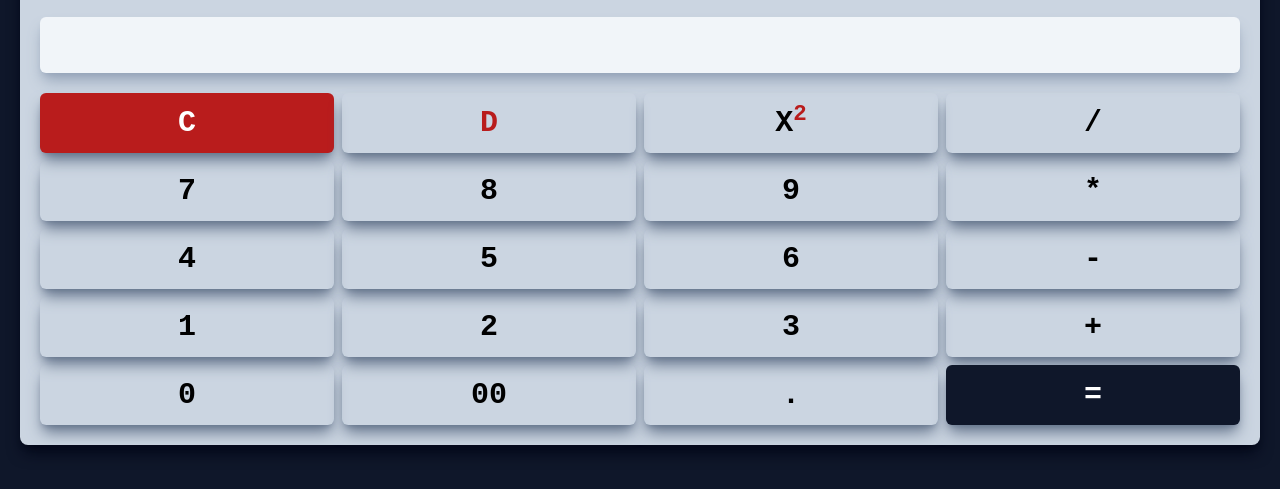
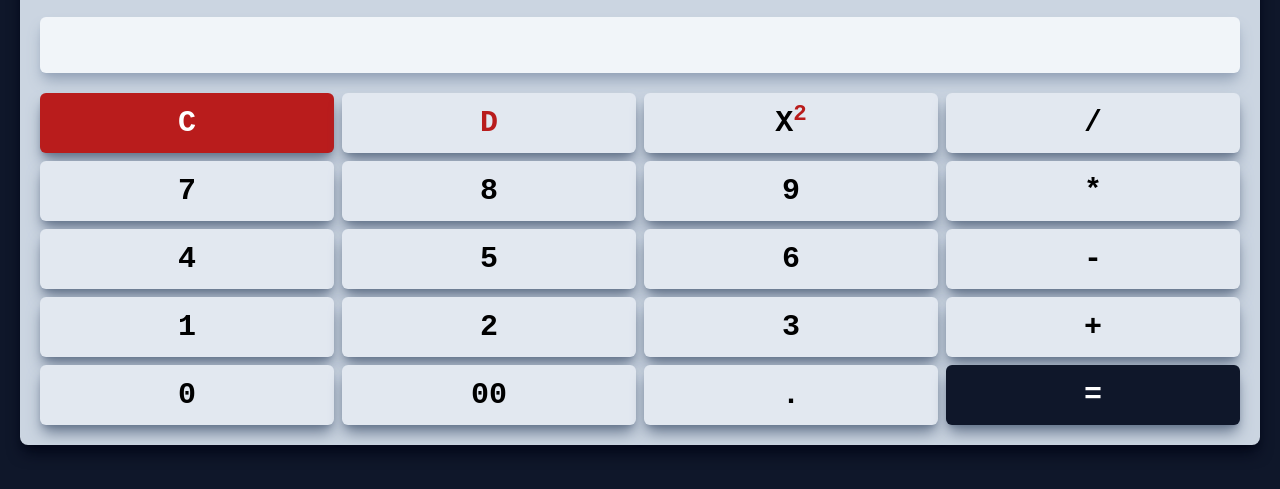
Before and after one commit to Meherab003/CalKey, a plain HTML site: page index.html in a window 1280 px wide. Shown: the part 83-572 px from the top of the page. Drawn offline with nearby package versions, Linux system fonts and the light colour scheme; a web font is replaced by a local one.

Commit message:
Button design changed

```diff
--- a/index.html
+++ b/index.html
@@ -34,58 +34,58 @@
                 class="bg-red-700 text-white rounded-md shadow-lg shadow-slate-500 p-3 text-3xl font-bold hover:bg-red-600 focus:bg-red-800 focus:shadow-slate-700 focus:shadow-sm focus:duration-100"
                 onclick="clearDisplay()">C</button>
             <button
-                class="text-red-700 rounded-md shadow-lg shadow-slate-500 p-3 text-3xl font-bold hover:bg-slate-100 hover:text-red-600 focus:bg-slate-400 focus:shadow-slate-700 focus:shadow-sm focus:duration-100 focus:text-red-800"
+                class="bg-slate-200 text-red-700 rounded-md shadow-lg shadow-slate-500 p-3 text-3xl font-bold hover:bg-slate-100 hover:text-red-600 focus:bg-slate-400 focus:shadow-slate-700 focus:shadow-sm focus:duration-100 focus:text-red-800"
                 onclick="deleteNumber()">D</button>
             <button
-                class="rounded-md shadow-lg shadow-slate-500 p-3 text-3xl font-bold hover:bg-slate-100 focus:bg-slate-400 focus:shadow-slate-700 focus:shadow-sm focus:duration-100"
+                class="bg-slate-200 rounded-md shadow-lg shadow-slate-500 p-3 text-3xl font-bold hover:bg-slate-100 focus:bg-slate-400 focus:shadow-slate-700 focus:shadow-sm focus:duration-100"
                 onclick="keyPad('**')">X<sup class="text-red-700 hover:text-red-600 focus:bg-red-800">2</sup></button>
             <button
-                class="rounded-md shadow-lg shadow-slate-500 p-3 text-3xl font-bold hover:bg-slate-100 focus:bg-slate-400 focus:shadow-slate-700 focus:shadow-sm focus:duration-100"
+                class="bg-slate-200 rounded-md shadow-lg shadow-slate-500 p-3 text-3xl font-bold hover:bg-slate-100 focus:bg-slate-400 focus:shadow-slate-700 focus:shadow-sm focus:duration-100"
                 onclick="keyPad('/')">/</button>
             <button
-                class="rounded-md shadow-lg shadow-slate-500 p-3 text-3xl font-bold hover:bg-slate-100 focus:bg-slate-400 focus:shadow-slate-700 focus:shadow-sm focus:duration-100"
+                class="bg-slate-200 rounded-md shadow-lg shadow-slate-500 p-3 text-3xl font-bold hover:bg-slate-100 focus:bg-slate-400 focus:shadow-slate-700 focus:shadow-sm focus:duration-100"
                 onclick="keyPad(7)">7</button>
             <button
-                class="rounded-md shadow-lg shadow-slate-500 p-3 text-3xl font-bold hover:bg-slate-100 focus:bg-slate-400 focus:shadow-slate-700 focus:shadow-sm focus:duration-100"
+                class="bg-slate-200 rounded-md shadow-lg shadow-slate-500 p-3 text-3xl font-bold hover:bg-slate-100 focus:bg-slate-400 focus:shadow-slate-700 focus:shadow-sm focus:duration-100"
                 onclick="keyPad(8)">8</button>
             <button
-                class="rounded-md shadow-lg shadow-slate-500 p-3 text-3xl font-bold hover:bg-slate-100 focus:bg-slate-400 focus:shadow-slate-700 focus:shadow-sm focus:duration-100"
+                class="bg-slate-200 rounded-md shadow-lg shadow-slate-500 p-3 text-3xl font-bold hover:bg-slate-100 focus:bg-slate-400 focus:shadow-slate-700 focus:shadow-sm focus:duration-100"
                 onclick="keyPad(9)">9</button>
             <button
-                class="rounded-md shadow-lg shadow-slate-500 p-3 text-3xl font-bold hover:bg-slate-100 focus:bg-slate-400 focus:shadow-slate-700 focus:shadow-sm focus:duration-100"
+                class="bg-slate-200 rounded-md shadow-lg shadow-slate-500 p-3 text-3xl font-bold hover:bg-slate-100 focus:bg-slate-400 focus:shadow-slate-700 focus:shadow-sm focus:duration-100"
                 onclick="keyPad('*')">*</button>
             <button
-                class="rounded-md shadow-lg shadow-slate-500 p-3 text-3xl font-bold hover:bg-slate-100 focus:bg-slate-400 focus:shadow-slate-700 focus:shadow-sm focus:duration-100"
+                class="bg-slate-200 rounded-md shadow-lg shadow-slate-500 p-3 text-3xl font-bold hover:bg-slate-100 focus:bg-slate-400 focus:shadow-slate-700 focus:shadow-sm focus:duration-100"
                 onclick="keyPad(4)">4</button>
             <button
-                class="rounded-md shadow-lg shadow-slate-500 p-3 text-3xl font-bold hover:bg-slate-100 focus:bg-slate-400 focus:shadow-slate-700 focus:shadow-sm focus:duration-100"
+                class="bg-slate-200 rounded-md shadow-lg shadow-slate-500 p-3 text-3xl font-bold hover:bg-slate-100 focus:bg-slate-400 focus:shadow-slate-700 focus:shadow-sm focus:duration-100"
                 onclick="keyPad(5)">5</button>
             <button
-                class="rounded-md shadow-lg shadow-slate-500 p-3 text-3xl font-bold hover:bg-slate-100 focus:bg-slate-400 focus:shadow-slate-700 focus:shadow-sm focus:duration-100"
+                class="bg-slate-200 rounded-md shadow-lg shadow-slate-500 p-3 text-3xl font-bold hover:bg-slate-100 focus:bg-slate-400 focus:shadow-slate-700 focus:shadow-sm focus:duration-100"
                 onclick="keyPad(6)">6</button>
             <button
-                class="rounded-md shadow-lg shadow-slate-500 p-3 text-3xl font-bold hover:bg-slate-100 focus:bg-slate-400 focus:shadow-slate-700 focus:shadow-sm focus:duration-100"
+                class="bg-slate-200 rounded-md shadow-lg shadow-slate-500 p-3 text-3xl font-bold hover:bg-slate-100 focus:bg-slate-400 focus:shadow-slate-700 focus:shadow-sm focus:duration-100"
                 onclick="keyPad('-')">-</button>
             <button
-                class="rounded-md shadow-lg shadow-slate-500 p-3 text-3xl font-bold hover:bg-slate-100 focus:bg-slate-400 focus:shadow-slate-700 focus:shadow-sm focus:duration-100"
+                class="bg-slate-200 rounded-md shadow-lg shadow-slate-500 p-3 text-3xl font-bold hover:bg-slate-100 focus:bg-slate-400 focus:shadow-slate-700 focus:shadow-sm focus:duration-100"
                 onclick="keyPad(1)">1</button>
             <button
-                class="rounded-md shadow-lg shadow-slate-500 p-3 text-3xl font-bold hover:bg-slate-100 focus:bg-slate-400 focus:shadow-slate-700 focus:shadow-sm focus:duration-100"
+                class="bg-slate-200 rounded-md shadow-lg shadow-slate-500 p-3 text-3xl font-bold hover:bg-slate-100 focus:bg-slate-400 focus:shadow-slate-700 focus:shadow-sm focus:duration-100"
                 onclick="keyPad(2)">2</button>
             <button
-                class="rounded-md shadow-lg shadow-slate-500 p-3 text-3xl font-bold hover:bg-slate-100 focus:bg-slate-400 focus:shadow-slate-700 focus:shadow-sm focus:duration-100"
+                class="bg-slate-200 rounded-md shadow-lg shadow-slate-500 p-3 text-3xl font-bold hover:bg-slate-100 focus:bg-slate-400 focus:shadow-slate-700 focus:shadow-sm focus:duration-100"
                 onclick="keyPad(3)">3</button>
             <button
-                class="rounded-md shadow-lg shadow-slate-500 p-3 text-3xl font-bold hover:bg-slate-100 focus:bg-slate-400 focus:shadow-slate-700 focus:shadow-sm focus:duration-100"
+                class="bg-slate-200 rounded-md shadow-lg shadow-slate-500 p-3 text-3xl font-bold hover:bg-slate-100 focus:bg-slate-400 focus:shadow-slate-700 focus:shadow-sm focus:duration-100"
                 onclick="keyPad('+')">+</button>
             <button
-                class="rounded-md shadow-lg shadow-slate-500 p-3 text-3xl font-bold hover:bg-slate-100 focus:bg-slate-400 focus:shadow-slate-700 focus:shadow-sm focus:duration-100"
+                class="bg-slate-200 rounded-md shadow-lg shadow-slate-500 p-3 text-3xl font-bold hover:bg-slate-100 focus:bg-slate-400 focus:shadow-slate-700 focus:shadow-sm focus:duration-100"
                 onclick="keyPad(0)">0</button>
             <button
-                class="rounded-md shadow-lg shadow-slate-500 p-3 text-3xl font-bold hover:bg-slate-100 focus:bg-slate-400 focus:shadow-slate-700 focus:shadow-sm focus:duration-100"
+                class="bg-slate-200 rounded-md shadow-lg shadow-slate-500 p-3 text-3xl font-bold hover:bg-slate-100 focus:bg-slate-400 focus:shadow-slate-700 focus:shadow-sm focus:duration-100"
                 onclick="keyPad('00')">00</button>
             <button
-                class="rounded-md shadow-lg shadow-slate-500 p-3 text-3xl font-bold hover:bg-slate-100 focus:bg-slate-400 focus:shadow-slate-700 focus:shadow-sm focus:duration-100"
+                class="bg-slate-200 rounded-md shadow-lg shadow-slate-500 p-3 text-3xl font-bold hover:bg-slate-100 focus:bg-slate-400 focus:shadow-slate-700 focus:shadow-sm focus:duration-100"
                 onclick="keyPad('.')">.</button>
             <button
                 class="bg-slate-900 text-white rounded-md shadow-lg shadow-slate-500 p-3 text-3xl font-bold hover:bg-slate-800 focus:bg-slate-950 focus:shadow-slate-700 focus:shadow-sm focus:duration-100"
```
